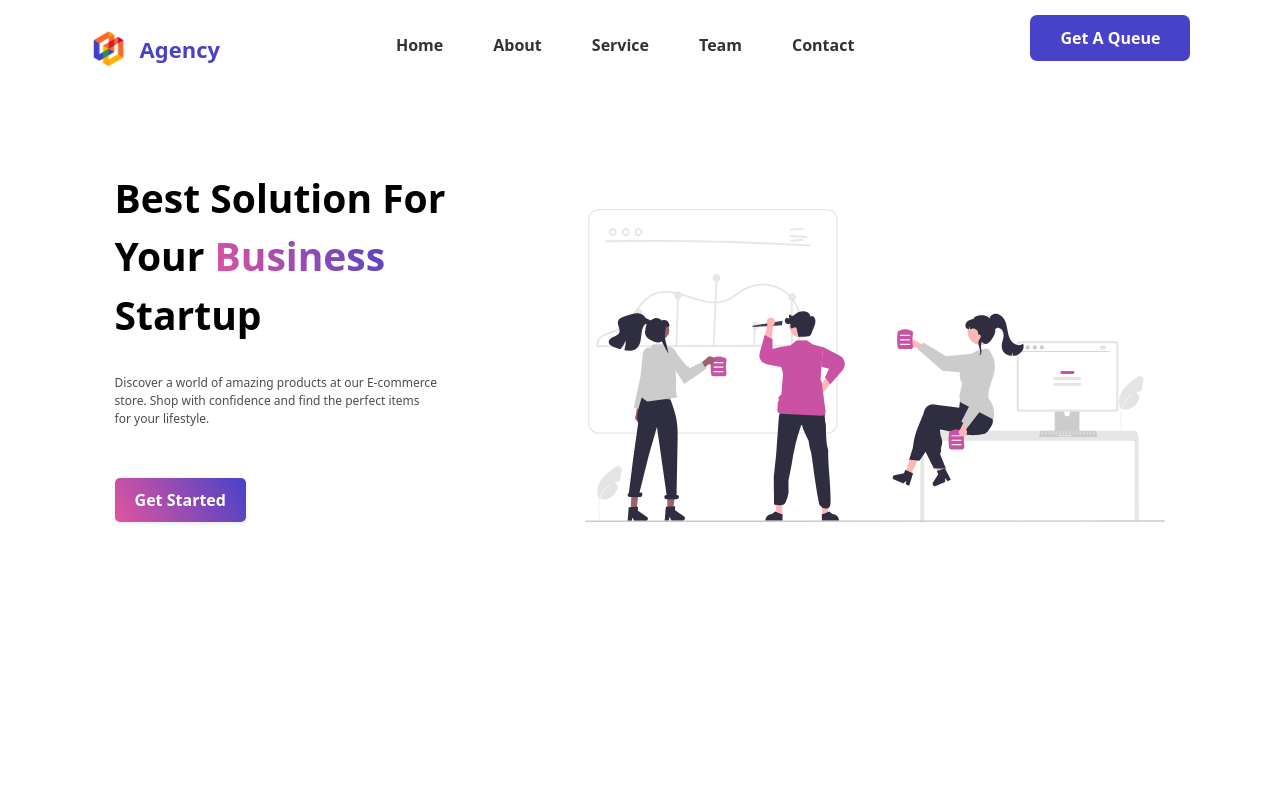
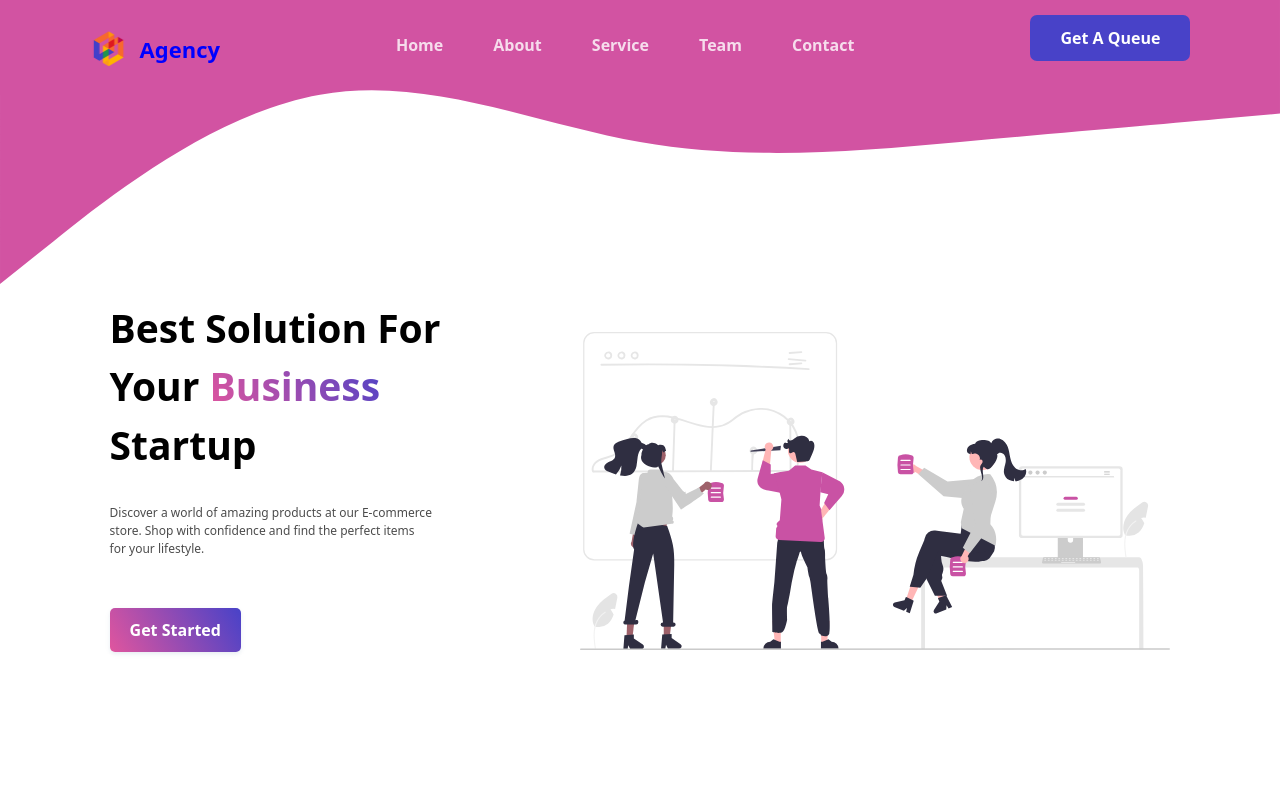
Before and after one commit to rakotoarisonlandry/Agency, a React (Vite) app: page / in a window 1280 px wide. Shown: the top 800 px of the page. Built offline with nearby package versions, Linux system fonts and the light colour scheme.

Commit message:
modify header and colors

```diff
--- a/src/App.jsx
+++ b/src/App.jsx
@@ -8,11 +8,20 @@ import Team from "./component/teampage";
 import Form from "./component/form";
 import { ThemeProvider } from "./Tool/ThemeContext";
 import bg from "../src/assets/image/bg.png";
+import illu from "../src/assets/image/illu.svg";
 
 function App() {
   return (
     <ThemeProvider>
-      <div className="min-h-screen ">
+      <div
+        className="min-h-screen "
+        style={{
+          backgroundImage: `url(${illu})`,
+          backgroundPosition: "top",
+          backgroundSize: "100%",
+          backgroundRepeat: "no-repeat",
+        }}
+      >
         <Header />
         <Home />
       </div>
@@ -37,11 +46,28 @@ function App() {
           backgroundImage: `url(${bg})`,
           backgroundPosition: "bottom",
           backgroundSize: "100%",
-          backgroundRepeat:"no-repeat"
+          backgroundRepeat: "no-repeat",
         }}
       >
         <Form />
-         <p style={{textAlign:"center" ,color:"white" ,marginBottom:"0px",paddingTop:"270px",fontSize:"16px"}}>2023 <a href="https://github.com/rakotoarisonlandry/Agency" style={{fontSize:"15px"}}> @rakotoarisonlandry</a></p>
+        <p
+          style={{
+            textAlign: "center",
+            color: "white",
+            marginBottom: "0px",
+            paddingTop: "270px",
+            fontSize: "16px",
+          }}
+        >
+          2023{" "}
+          <a
+            href="https://github.com/rakotoarisonlandry/Agency"
+            style={{ fontSize: "15px" }}
+          >
+            {" "}
+            @rakotoarisonlandry
+          </a>
+        </p>
       </div>
     </ThemeProvider>
   );
--- a/src/component/header.jsx
+++ b/src/component/header.jsx
@@ -13,7 +13,7 @@ function Header() {
         isLightTheme ? "bg-light" : "bg-dark"
       }`}
     >
-      <div className="items-center text-[22px] pt-[30px] text-[#4842c8] font-bold flex space-x-[10px]">
+      <div className="items-center text-[22px] pt-[30px] text-[#00f] font-bold flex space-x-[10px]">
         <img src={logo} alt="Logo" style={{ width: "40px" }} />
         <span>Agency</span>
       </div>
@@ -22,11 +22,7 @@ function Header() {
           isLightTheme ? "text-light" : "text-dark"
         }`}
       >
-        <ul
-          className={`flex space-x-[50px] font-bold opacity-[0.8] ${
-            isLightTheme ? "text-light" : "text-dark"
-          }`}
-        >
+        <ul className="flex space-x-[50px] font-bold opacity-[0.8] text-[#fff]">
           <li>
             <a href="#">Home</a>
           </li>
@@ -46,12 +42,6 @@ function Header() {
       </div>
       <div className="items-center">
         <a href="#">
-          {/* <button
-            className="bg-[#ffb300] my-[0px] mx-[7px] font-bold text-[#fff] px-[30px] py-[11px] rounded-[7px]"
-            onClick={toggleTheme} // Appeler la fonction toggleTheme lorsque le bouton est cliqué
-          >
-            Toggle Theme
-          </button> */}
           <button className="bg-[#4842c8] my-[0px] font-bold text-[#fff] px-[30px] py-[11px] rounded-[7px]">
             Get A Queue
           </button>
--- a/src/component/homePage.jsx
+++ b/src/component/homePage.jsx
@@ -5,7 +5,7 @@
     return (
       <React.Fragment>
         <Stack direction="row" alignItems="flex-end" justifyContent="center" spacing="140px" marginTop="100px">
-          <div style={{ textAlign: "left", marginBottom: "2px" }}>
+          <div style={{ textAlign: "left", marginBottom: "0px",marginTop:"130px" }}>
             <h1 style={{ fontSize: "39px", fontWeight: "bold"  }}>
               Best Solution For <br /> Your <span style={{ background: "linear-gradient(60deg, #e0559e, #4842c8)", WebkitBackgroundClip: "text", WebkitTextFillColor: "transparent",paddingRight:"10px", }}>Business</span> <br />Startup
             </h1>
@@ -30,7 +30,7 @@
             </a>
           </div>
           <div style={{ marginBottom: "2px" }}>
-          <img src={Illustration2} alt="Illustration" width="580px" height="500px"/>
+          <img src={Illustration2} alt="Illustration" width="590px" height="500px"/>
           </div>
         </Stack>
       </React.Fragment>
```
Also changed, not shown: src/assets/image/illu.svg (added).
